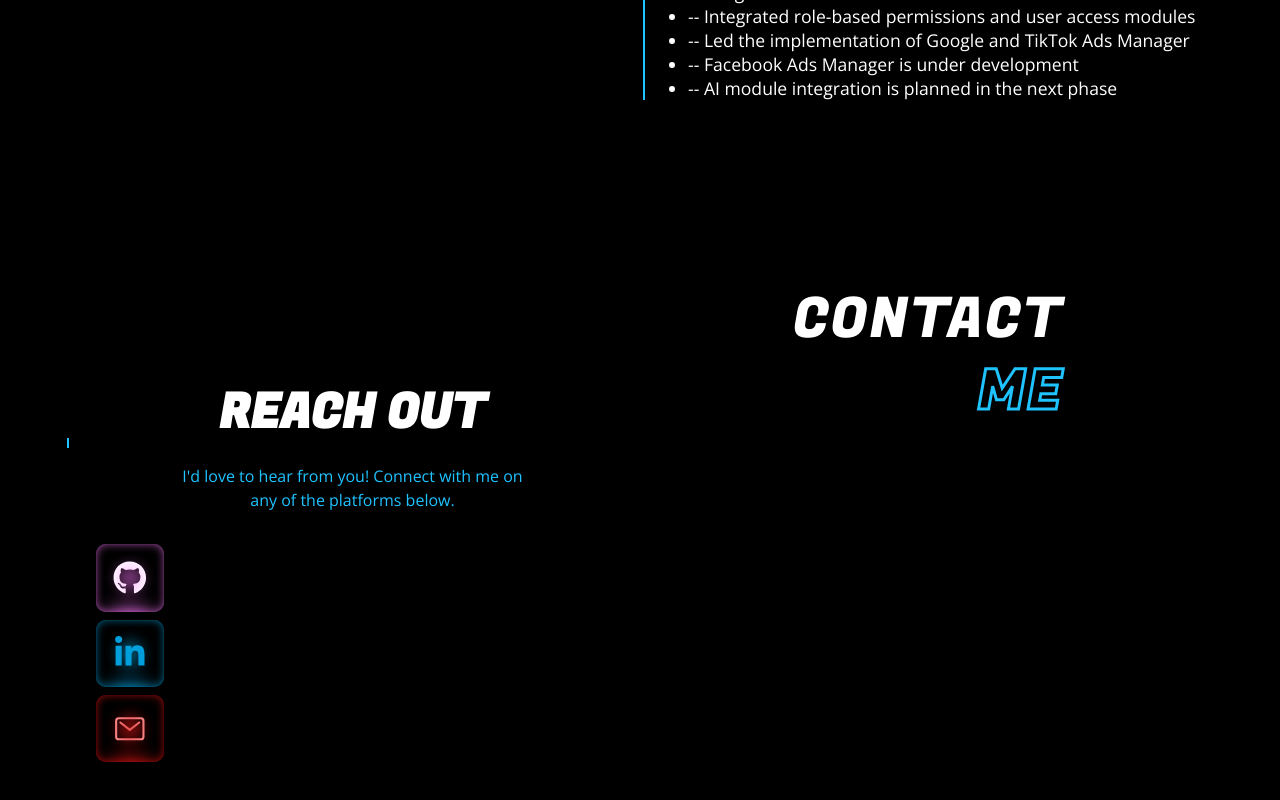
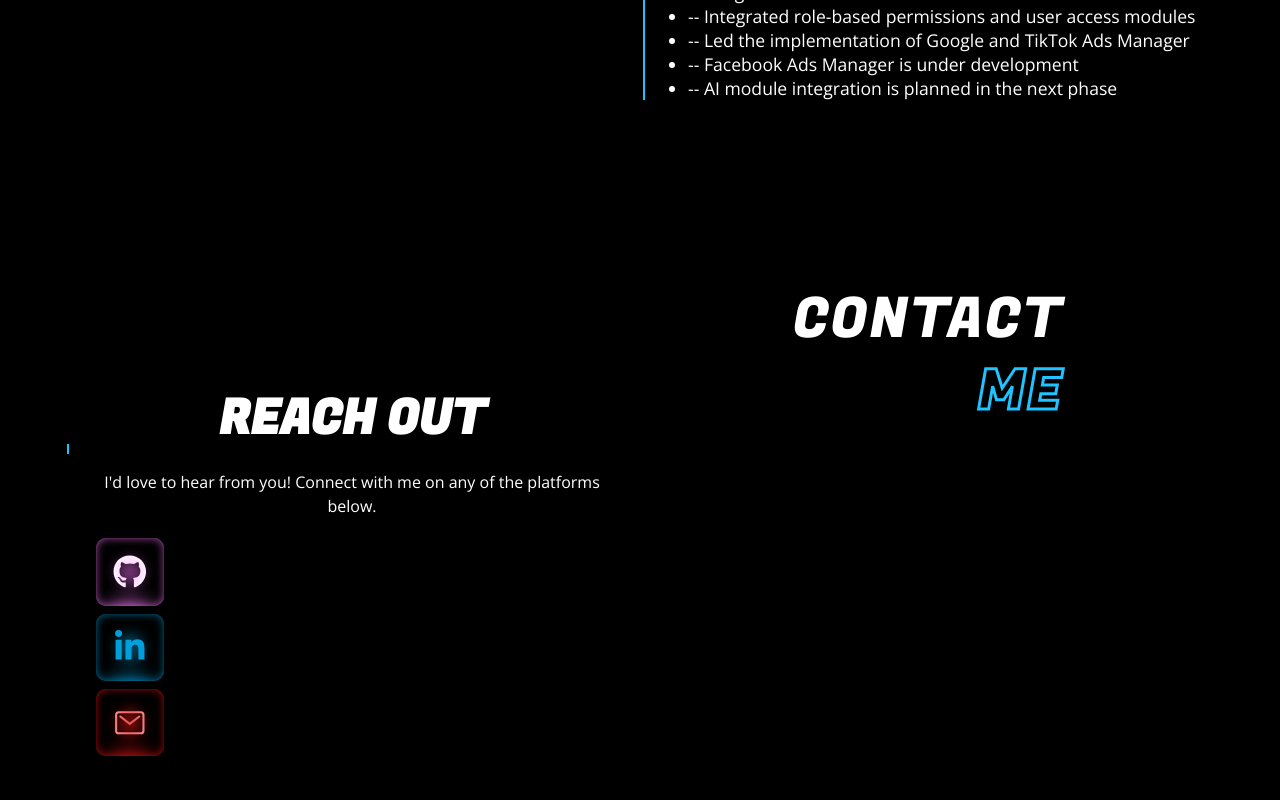
Before and after one commit to Dilipdabhi2003/personal-portfolio, a React (Vite) app: page / in a window 1280 px wide. Shown: the part 3903-4703 px from the top of the page. Built offline with nearby package versions, Linux system fonts and the light colour scheme.

Commit message:
Update contact-footer.tsx

```diff
--- a/src/sections/contact-footer.tsx
+++ b/src/sections/contact-footer.tsx
@@ -40,18 +40,17 @@ export const ContactFooter: React.FC = () => {
 					}}>
 						<h2>Reach Out</h2>
 					</div>
-					<p style={{
-						color: "#1fc3ff",
-						textAlign: 'center',
-						marginBottom: '2rem',
-						fontSize: '1rem',
-						justifyContent: 'center',
-						paddingLeft: '96px',
-						paddingRight: '95px',
-
-					}}>
-						I'd love to hear from you! Connect with me on any of the platforms below.
-					</p>
+							<p
+    style={{
+      color: '#fff',
+      fontSize: '1rem',
+      marginBottom: '2rem',
+      margin: '0 auto',
+      padding: '0 1rem',
+    }}
+>
+  I'd love to hear from you! Connect with me on any of the platforms below.
+</p>
 					<div className='tech-row' style={{ width: "100px", justifyContent: 'center' }}>
 						{contacts.map((item, index) => (
 							<a
```
